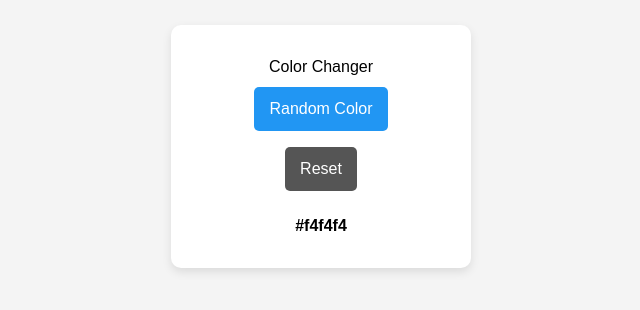
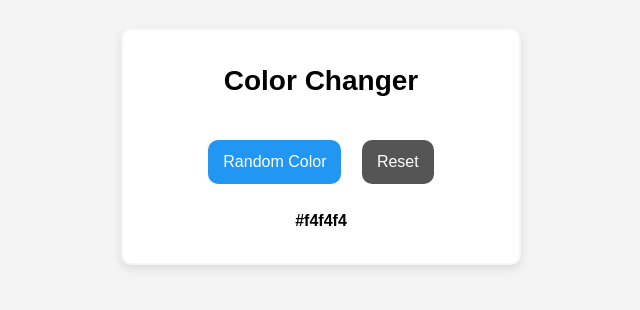
Before and after one commit to Kabir21Hossain/Beginner_Friendly_javaScript_project, a website: page color_changer_app/index.html in a window 1280 px wide. Shown: the part 254-564 px from the top of the page, without its empty margins (319-959 px from the left). Drawn offline with Linux system fonts and the light colour scheme.

Commit message:
color changer app ready

```diff
--- a/color_changer_app/index.html
+++ b/color_changer_app/index.html
@@ -1,86 +1,20 @@
 <!DOCTYPE html>
 <html lang="en">
 <head>
-  <meta charset="UTF-8" />
-  <meta name="viewport" content="width=device-width, initial-scale=1.0" />
-  <title>Color Changer</title>
-
+  <meta charset="UTF-8">
+  <meta name="viewport" content="width=device-width, initial-scale=1.0">
+  <title>Document</title>
+  <link rel="stylesheet" href="styles.css">
   <link rel="stylesheet" href="/src/output.css">
-  <style>
-    body {
-      font-family: Arial, sans-serif;
-      display: flex;
-      justify-content: center;
-      align-items: center;
-      height: 100vh;
-      background: #f4f4f4;
-      transition: background-color 0.3s ease;
-    }
-
-    .box {
-      background: white;
-      padding: 30px;
-      border-radius: 10px;
-      text-align: center;
-      box-shadow: 0 4px 10px rgba(0,0,0,0.1);
-      width: 300px;
-    }
-
-    button {
-      padding: 10px 15px;
-      margin: 8px;
-      font-size: 16px;
-      cursor: pointer;
-      border: none;
-      border-radius: 5px;
-    }
-
-    .random { background: #2196f3; color: white; }
-    .reset { background: #555; color: white; }
-
-    p {
-      margin-top: 15px;
-      font-weight: bold;
-    }
-  </style>
-
-
 </head>
 <body>
+      <div class="switch-box">
+        <h2 id="app-name">Color Changer</h2>
+        <button class="random background-random">Random Color</button>
+        <button class="reset background-reset" >Reset</button>
+        <h4 id="colorId">#f4f4f4</h4>
+      </div>
 
-  <div class="box">
-    <h2 >Color Changer</h2>
-    <button class="random">Random Color</button>
-    <button class="reset">Reset</button>
-    <p id="colorCode">#f4f4f4</p>
-  </div>
-
-  <script>
-    const randomBtn = document.querySelector(".random");
-    const resetBtn = document.querySelector(".reset");
-    const colorCode = document.querySelector("#colorCode");
-
-    function getRandomColor() {
-      const letters = "0123456789ABCDEF";
-      let color = "#";
-
-      for (let i = 0; i < 6; i++) {
-        color += letters[Math.floor(Math.random() * 16)];
-      }
-      return color;
-    }
-
-    randomBtn.addEventListener("click", () => {
-      const randomColor = getRandomColor();
-      document.body.style.backgroundColor = randomColor;
-      colorCode.textContent = randomColor;
-    });
-
-    resetBtn.addEventListener("click", () => {
-      document.body.style.backgroundColor = "#f4f4f4";
-      colorCode.textContent = "#f4f4f4";
-    });
-  </script>
-
+      <script src="scripts.js"></script>
 </body>
 </html>
--- /dev/null
+++ b/color_changer_app/scripts.js
@@ -0,0 +1,29 @@
+const randomBtn=document.querySelector(".random");
+const resetBtn=document.querySelector(".reset");
+const colorCode=document.querySelector("#colorId");
+
+function getRandomColor(){
+    const letters="0123456789ABCDEF";
+    let color="#";
+
+    for(let i =0 ;i <6;i++){
+        color+=letters[Math.floor(Math.random()*16)];
+
+    }
+
+    return color;
+
+}
+
+
+randomBtn.addEventListener("click",()=>{
+    const randomColor=getRandomColor();
+    document.body.style.backgroundColor=randomColor;
+    colorCode.textContent=randomColor;
+
+});
+
+resetBtn.addEventListener("click",()=>{
+    document.body.style.backgroundColor="#f4f4f4";
+    colorCode.textContent="#f4f4f4";
+});
--- /dev/null
+++ b/color_changer_app/styles.css
@@ -0,0 +1,57 @@
+body{
+    font-family:Arial, Helvetica, sans-serif;
+    display: flex;
+    align-items:center;
+    justify-content: center;
+    height:100vh;
+    background-color: #f4f4f4;
+    transition: background-color 0.3s ease-in-out;
+
+}
+
+.switch-box{
+    background-color: white;
+    width:400px;
+    text-align:center;
+    padding:30px;
+    border-radius: 10px;
+    border:2px solid whitesmoke;
+    box-shadow: 0px 4px 10px rgba(0,0,0,0.1);
+
+}
+
+#app-name{
+    font-size:28px;
+    font-weight: bold;
+    margin-bottom:30px;
+}
+
+button{
+    border:none;
+    padding:10px 15px;
+    margin:8px;
+    margin-bottom:10px;
+    font-weight: 200;
+    font-size:16px;
+    cursor:pointer;
+    border-radius: 10px;
+
+}
+
+.background-random{
+    background:#2196f3; color:white;
+}
+
+.background-reset{
+    background:#555;color:white;
+}
+
+h4{
+    margin-top:15px;
+    font-weight:bold;
+}
+
+button:hover{
+    transform:scale(1.1);
+    transition:button 01s ease-in-out;
+}
```
Also changed, not shown: color_changer_app/src/output.css.
